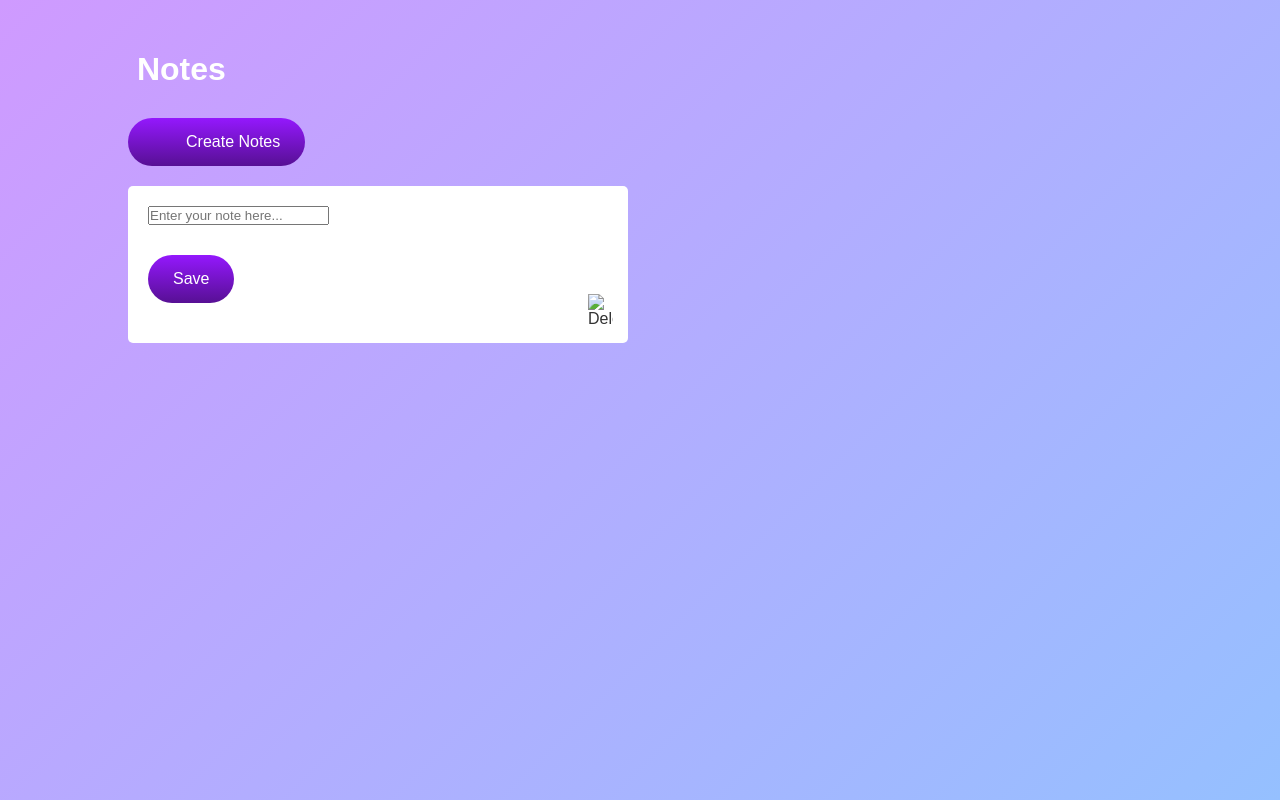
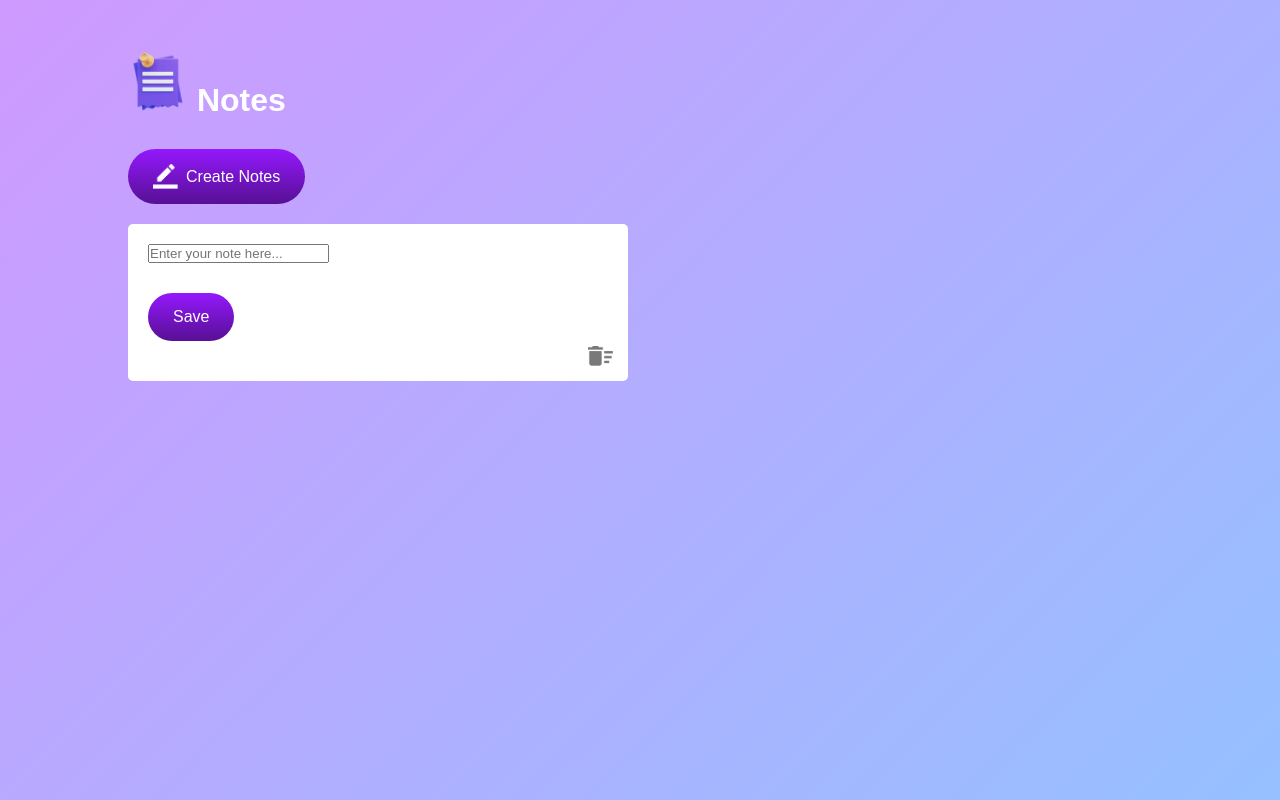
Before and after one commit to AbhayKapoor-hub/Note-App, a plain HTML site: page index.html in a window 1280 px wide. Both pictures are taken after a click on the button "Create Notes". Drawn offline with Linux system fonts and the light colour scheme.

Commit message:
updated html and js

```diff
--- a/JSproject1.js
+++ b/JSproject1.js
@@ -17,7 +17,7 @@ document.addEventListener('DOMContentLoaded', () => {
         saveBtn.textContent = 'Save';
 
         const deleteBtn = document.createElement('img');
-        deleteBtn.src = 'delete.png';
+        deleteBtn.src = 'delete.webp';
         deleteBtn.alt = 'Delete';
         deleteBtn.classList.add('delete-btn');
 
--- a/index.html
+++ b/index.html
@@ -11,11 +11,11 @@
 <body>
 
     <div class="container">
-        <h1><img src="notes.png" alt=""> Notes</h1>
-        <button class="btn"><img src="edit.png" alt="">Create Notes</button>
+        <h1><img src="notes.webp" alt=""> Notes</h1>
+        <button class="btn"><img src="edit.webp" alt="">Create Notes</button>
         <div class="notes-cotainer">
             <!-- <p contenteditable="true" class="input-box">
-                <img src="delete.png" alt="">
+                <img src="delete.webp" alt="">
             </p> -->
         </div>
     </div>
```
